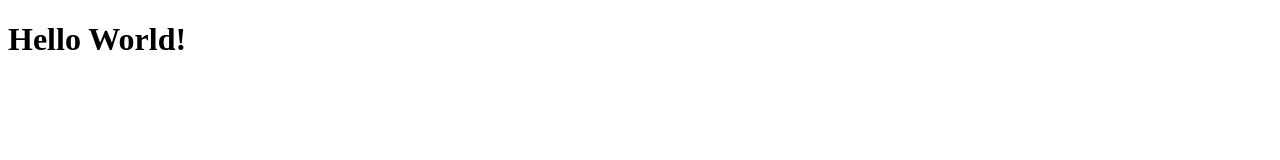
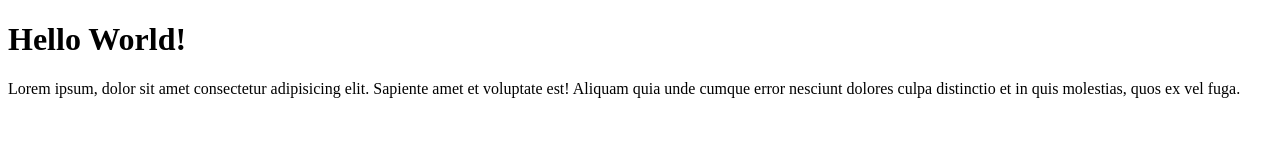
Before and after one commit to xenuver/wpu-git-test, a plain HTML site: page index.html in a window 1280 px wide. Drawn offline with Linux system fonts and the light colour scheme.

Commit message:
menambahkan paragraf

```diff
--- a/index.html
+++ b/index.html
@@ -8,5 +8,7 @@
 </head>
 <body>
     <h1>Hello World!</h1>
+
+    <p>Lorem ipsum, dolor sit amet consectetur adipisicing elit. Sapiente amet et voluptate est! Aliquam quia unde cumque error nesciunt dolores culpa distinctio et in quis molestias, quos ex vel fuga.</p>
 </body>
 </html>
```
